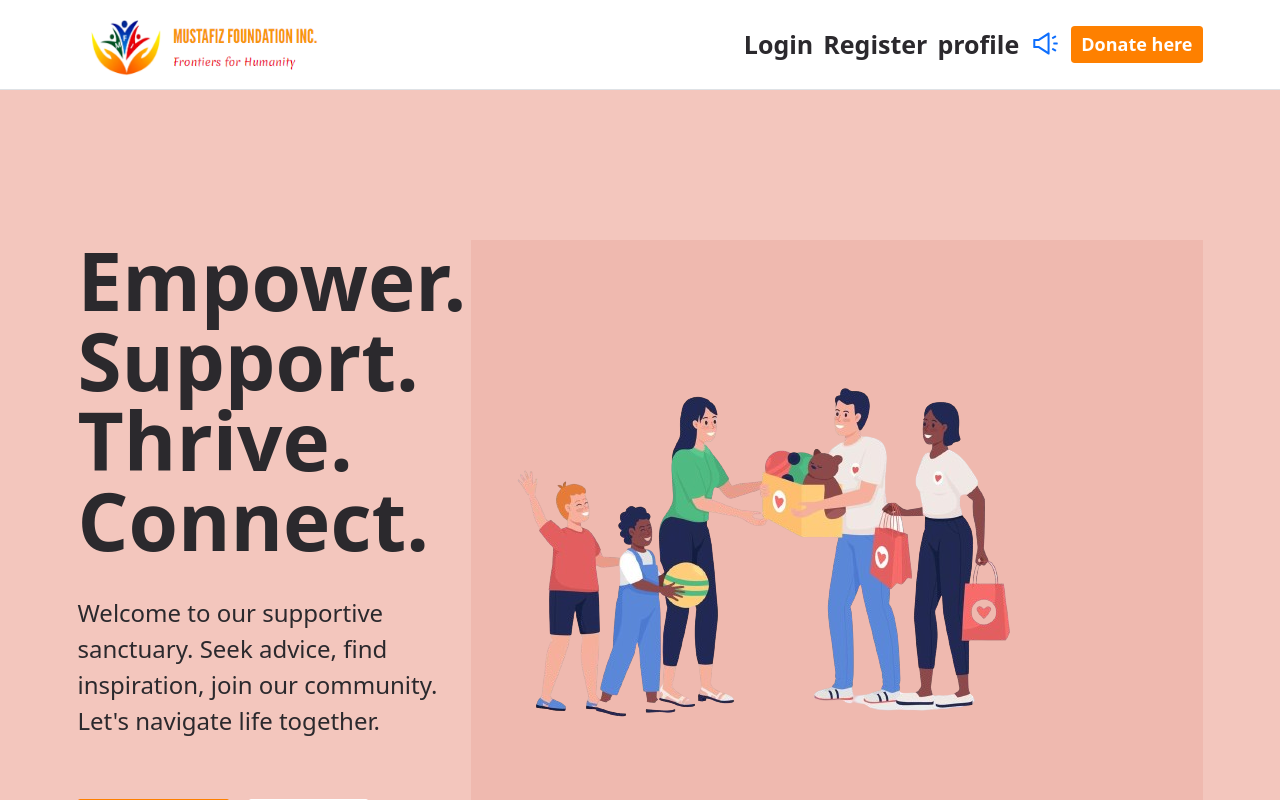
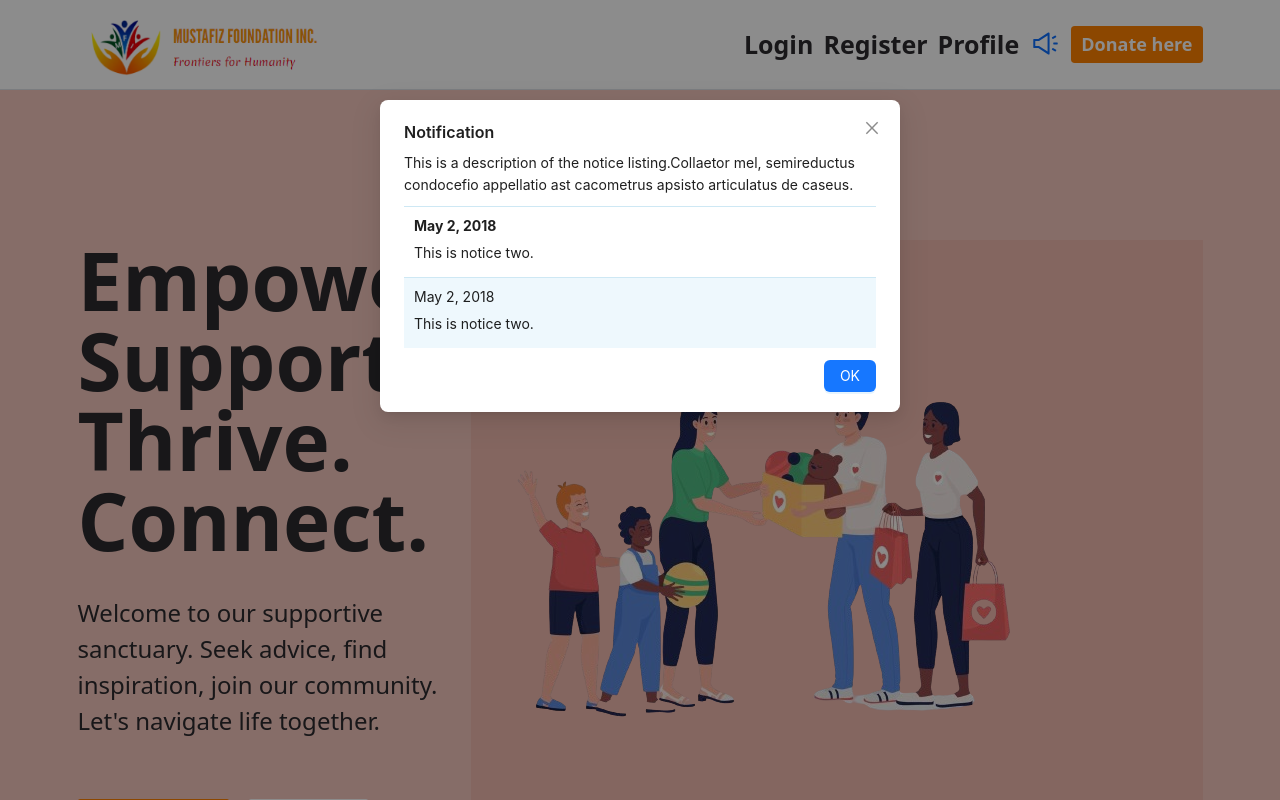
Before and after one commit to slsuyel/get-help, a React (Vite) app: page / in a window 1280 px wide. Both pictures are taken after a click on the button 1045 px from the left and 44 px from the top of the page. Shown: the top 800 px of the page. Built offline with nearby package versions, Linux system fonts and the light colour scheme.

Commit message:
NotificationModal

```diff
--- a/src/components/reusable/Header.tsx
+++ b/src/components/reusable/Header.tsx
@@ -4,14 +4,14 @@ import logo from '../../assets/images/logo.png';
 import { NavLink } from 'react-router-dom';
 import { useEffect, useState } from 'react';
 import { Button, Drawer } from 'antd';
-import { MenuOutlined } from '@ant-design/icons';
-import { SoundOutlined } from '@ant-design/icons';
+import { MenuOutlined, SoundOutlined } from '@ant-design/icons';
+import NotificationModal from './NotificationModal';
 
 const Header = () => {
   const [isFixed, setIsFixed] = useState(false);
   const [isMobile, setIsMobile] = useState(false);
-
   const [MobileMenu, setMobileMenu] = useState(false);
+  const [notice, setNotice] = useState(false);
 
   const showDrawer = () => {
     setMobileMenu(true);
@@ -51,10 +51,14 @@ const Header = () => {
     },
     {
       id: 3,
-      label: 'profile',
+      label: 'Profile',
       link: '/profile',
     },
   ];
+
+  const handleNotice = () => {
+    setNotice(!notice);
+  };
 
   return (
     <>
@@ -67,7 +71,7 @@ const Header = () => {
       >
         <Container>
           <Navbar.Brand href="/" className="p-0 ">
-            <img src={logo} alt="" width={250} />
+            <img src={logo} alt="Logo" width={250} />
           </Navbar.Brand>
           <Navbar.Toggle aria-controls="basic-navbar-nav" />
           <Navbar.Collapse
@@ -80,18 +84,17 @@ const Header = () => {
               </NavLink>
             ))}
             <Button
+              onClick={handleNotice}
               className="shadow-none text-primary bg-transparent"
               type="primary"
               icon={<SoundOutlined className="fs-1" />}
               style={{ fontSize: '24px' }}
             ></Button>
-
             <NavLink
               target="_blank"
               to={'https://mustafiz.org/donation/'}
               className="btn btn-get-started p-2 px-3 rounded"
             >
-              {' '}
               Donate here
             </NavLink>
           </Navbar.Collapse>
@@ -102,13 +105,12 @@ const Header = () => {
         <>
           <div className="align-items-center d-flex justify-content-between p-2 ">
             <Navbar.Brand href="/" className="p-1 ">
-              <img src={logo} alt="" width={220} />
+              <img src={logo} alt="Logo" width={220} />
             </Navbar.Brand>
-            <Button type="primary" className="rounded-0 " onClick={showDrawer}>
+            <Button type="primary" className="rounded-0" onClick={showDrawer}>
               <MenuOutlined />
             </Button>
           </div>
-
           <Drawer
             style={{ backgroundColor: '#be93b6' }}
             placement="left"
@@ -120,9 +122,17 @@ const Header = () => {
                 {item.label}
               </NavLink>
             ))}
+            <Button
+              onClick={handleNotice}
+              className="shadow-none text-primary bg-transparent"
+              type="primary"
+              icon={<SoundOutlined className="fs-1" />}
+              style={{ fontSize: '24px' }}
+            ></Button>
           </Drawer>
         </>
       )}
+      {notice && <NotificationModal notice={notice} setNotice={setNotice} />}
     </>
   );
 };
--- /dev/null
+++ b/src/components/reusable/NotificationModal.tsx
@@ -0,0 +1,56 @@
+import { Button, Modal } from 'antd';
+
+type ModalProps = {
+  notice: boolean;
+  setNotice: (value: boolean) => void;
+};
+
+const NotificationModal = ({ notice, setNotice }: ModalProps) => {
+  const handleOk = () => {
+    setNotice(false);
+  };
+  const handleCancel = () => {
+    setNotice(false);
+  };
+
+  return (
+    <Modal
+      title="Notification"
+      open={notice}
+      onOk={handleOk}
+      onCancel={handleCancel}
+      footer={[
+        <Button key="submit" type="primary" onClick={handleOk}>
+          OK
+        </Button>,
+      ]}
+    >
+      <p className="description">
+        This is a description of the notice listing.Collaetor mel, semireductus
+        condocefio appellatio ast cacometrus apsisto articulatus de caseus.{' '}
+      </p>
+
+      <div className="notice">
+        <div className="notice-content">
+          <p>
+            <b>May 2, 2018</b>
+          </p>
+          <span>
+            <p>This is notice two.</p>
+          </span>
+        </div>
+      </div>
+
+      <div className="notice">
+        <div className="notice-content">
+          <p>May 2, 2018</p>
+          <span>
+            <p>This is notice two.</p>
+          </span>
+        </div>
+      </div>
+    </Modal>
+  );
+};
+
+export default NotificationModal;
--- a/src/index.css
+++ b/src/index.css
@@ -579,3 +579,20 @@ a.nav-link.fs-1.active {
   color: #0032ab;
   border-bottom: 2px solid #fed100;
 }
+
+.notice-listing {
+  border-top: 4px solid #ddd;
+  border-bottom: 2px solid #ddd;
+}
+.notice {
+  border-top: 1px rgb(206, 232, 244) solid;
+}
+.notice:nth-child(odd) {
+  background-color: rgb(238, 248, 253);
+}
+.notice-content {
+  padding: 8px 10px;
+}
+.notice-content p {
+  margin-bottom: 5px;
+}
```
